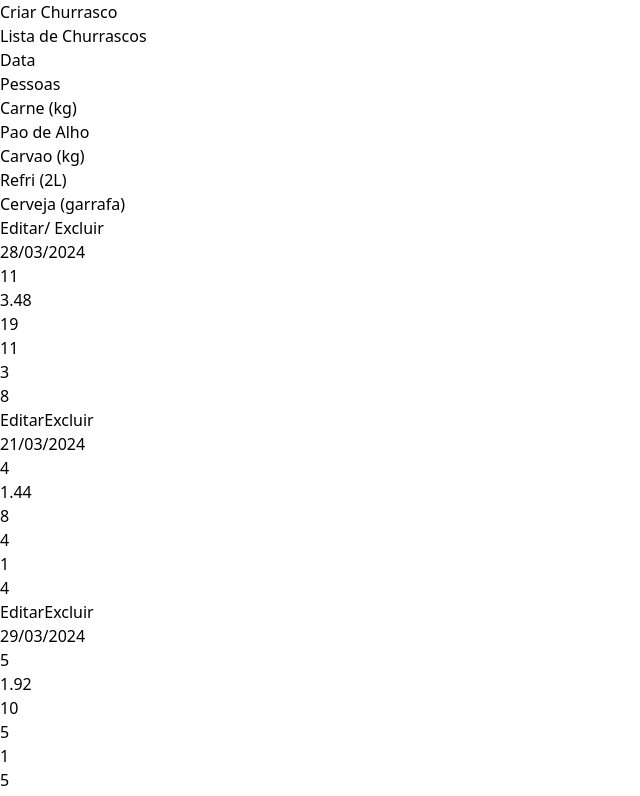
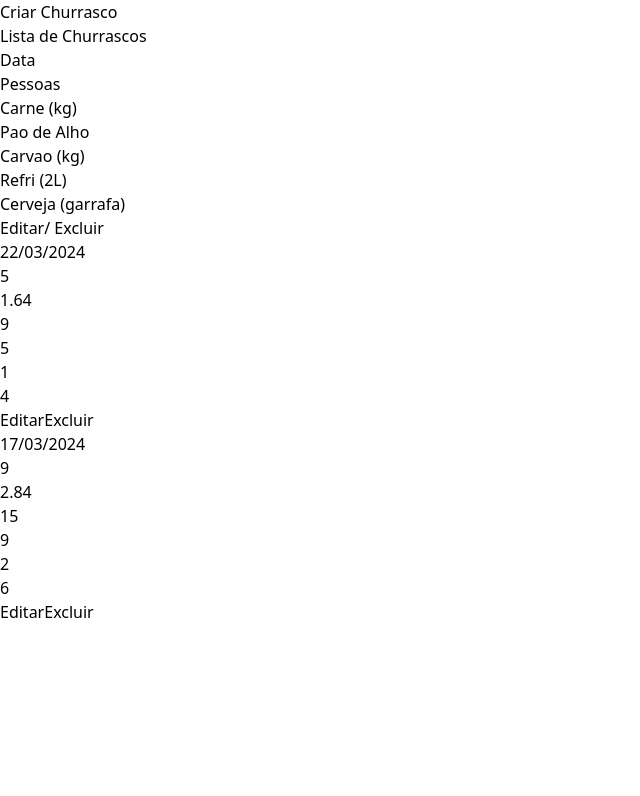
Before and after one commit to HaralanS/churrascometro-react, a React (Vite) app: page / in a window 1280 px wide. Shown: the top 796 px of the page, without its empty margins (0-640 px from the left). Built offline with nearby package versions, Linux system fonts and the light colour scheme; data requests are answered from the project's data file.

Commit message:
interface IChurrasco added

```diff
--- a/db/db.json
+++ b/db/db.json
@@ -1,46 +1,30 @@
 {
   "churrascos": [
     {
-      "id": "R19YOKMDMMRMTVyno3Rsd",
-      "data": "2024-03-28T03:00:00.000Z",
-      "homens": 4,
-      "mulheres": 4,
-      "criancas": 3
+      "id": "KXotebsREpmU3XULRucwI",
+      "carne": 1.64,
+      "paoDeAlho": 9,
+      "refri": 1,
+      "cerveja": 4,
+      "carvao": 5,
+      "pessoas": 5,
+      "criancas": 1,
+      "mulheres": 2,
+      "homens": 2,
+      "data": "2024-03-22T03:00:00.000Z"
     },
     {
-      "id": "mYmKbwPXi6lZWgBNElbOa",
-      "data": "2024-03-21T03:00:00.000Z",
-      "homens": 2,
+      "id": "meSeSqE8G5-8kUO5dnpz_",
+      "carne": 2.8400000000000003,
+      "paoDeAlho": 15,
+      "refri": 2,
+      "cerveja": 6,
+      "carvao": 9,
+      "pessoas": 9,
+      "criancas": 3,
       "mulheres": 2,
-      "criancas": 0
-    },
-    {
-      "id": "33jPBBVYfkNRo39uKRn2t",
-      "data": "2024-03-29T03:00:00.000Z",
       "homens": 4,
-      "mulheres": 1,
-      "criancas": 0
-    },
-    {
-      "id": "53EtUnABMpSk5OyxLvFVm",
-      "data": "2024-03-21T03:00:00.000Z",
-      "homens": 2,
-      "mulheres": 3,
-      "criancas": 1
-    },
-    {
-      "id": "tbKcqZAK9FrPKJTnQtahe",
-      "data": "2024-03-15T03:00:00.000Z",
-      "homens": 4,
-      "mulheres": 4,
-      "criancas": 2
-    },
-    {
-      "id": "C_d58uw6r8NligSQg6AIE",
-      "data": "2024-03-22T03:00:00.000Z",
-      "homens": 5,
-      "mulheres": 5,
-      "criancas": 1
+      "data": "2024-03-17T03:00:00.000Z"
     }
   ]
 }
--- a/src/components/Churrasco/Churrasco.tsx
+++ b/src/components/Churrasco/Churrasco.tsx
@@ -2,30 +2,31 @@ import ItemChurars from "./components/ItemChurras";
 import ButtonItem from "./components/ButtonItem";
 import ItemData from "./components/ItemData";
 import { memo } from 'react';
+import { IChurrasco } from "../../interfaces/ChurrascoResponse.interface";
+
 
 interface Props {
-  mulheres:number;
-  homens: number;
-  criancas: number;
+  carne: number;
+  paoDeAlho: number;
+  carvao: number;
+  refri: number;
+  cerveja: number;
+  pessoas: number;
   data: Date;
-  editar: void;
-  deleta: void;
+  editar: () => void;
+  deleta: () => void;
 }
 
-const Churrasco = memo(function Churrasco({homens, mulheres, criancas, data, editar, deleta}: Props) {
-  let soma = homens + mulheres + criancas;
-  let carne = (homens * 0.4) + (mulheres * 0.32) + (criancas * 0.2);
-  let paoDeAlho = (homens * 2) + (mulheres * 2) + (criancas);
-  let refri = Math.ceil(soma / 5);
-  let cerveja = (homens + mulheres)
+const Churrasco = memo(function Churrasco({ data, editar, deleta, carne, carvao, refri, cerveja, paoDeAlho, pessoas}: Props) {
+
   return (
     <div className="flex justify-between p-2">
       <ItemData item={data} classe={"w-[10%]"} />
       {/* <ItemChurars item={props.data} classe={"w-[10%]"} /> */}
-      <ItemChurars item={soma} classe={"w-[10%]"}/>
+      <ItemChurars item={pessoas} classe={"w-[10%]"}/>
       <ItemChurars item={carne.toFixed(2)} classe={"w-[13%]"} />
       <ItemChurars item={paoDeAlho} classe={"w-[13%]"}/>
-      <ItemChurars item={soma} classe={"w-[13%]"}/>
+      <ItemChurars item={carvao} classe={"w-[13%]"}/>
       <ItemChurars item={refri} classe={"w-[13%]"}/>
       <ItemChurars item={cerveja}classe={"w-[13%]"}/>
       <div className="w-[15%] flex justify-around flex-wrap gap-1">
--- a/src/pages/EditarChurras.tsx
+++ b/src/pages/EditarChurras.tsx
@@ -25,7 +25,7 @@ const schema = yup.object({
 
 export default function EditChurras() {
   const location = useLocation();
-  const churrasco = location.state.ref;
+  const churrasco = location.state.id;
 
   const {
     register,
--- a/src/pages/FormChurras.tsx
+++ b/src/pages/FormChurras.tsx
@@ -37,8 +37,16 @@ export default function FormChurras() {
 
   const navigate = useNavigate();
 
+
+
   const onSubmitThis = (data: Inputs ) => {
-    const post = postChurras(nanoid(), data).then(() => navigate('/'))
+    const criancas = data.criancas || 0;
+    const soma = data.homens + data.mulheres + criancas;
+    const carne = (data.homens * 0.4) + (data.mulheres * 0.32) + (criancas * 0.2);
+    const paoDeAlho = (data.homens * 2) + (data.mulheres * 2) + (criancas);
+    const refri = Math.ceil(soma / 5);
+    const cerveja = (data.homens + data.mulheres)
+    postChurras({id: nanoid(), carne, paoDeAlho, refri, cerveja, carvao:soma, pessoas: soma, ...data}).then(() => navigate('/'))
     reset();
     console.log(data);
     console.log(errors);
--- a/src/pages/Home.tsx
+++ b/src/pages/Home.tsx
@@ -2,27 +2,24 @@ import Navbar from "../components/Navbar/Navbar"
 import Churrasco from "../components/Churrasco/Churrasco"
 import { useState, useEffect } from "react"
 import { useNavigate } from "react-router-dom"
-import axios from "axios";
-import { excluir, getChurras, postChurras } from "../services/axios.service";
+import { excluir, getChurras } from "../services/axios.service";
+import { IChurrasco } from "../interfaces/ChurrascoResponse.interface";
 
 export default function Home() {
   const navigate = useNavigate();
-  const [lista, setLista] = useState<any[]>([])
+  const [lista, setLista] = useState<IChurrasco[]>([])
   const [loading, setLoading] = useState(true)
 
-  const deletar =  (ref:string) => {
-    // axios.delete(`http://localhost:3000/churrascos/${ref}`).then(() => getChurras());
-    const del =  excluir(ref).then(() => getChurras().then(response => setLista(response.data)).catch(error => console.log(error)).finally( () => setLoading(false) ))
+  const deletar =  (id:string) => {
+    const del =  excluir(id).then(() => getChurras<IChurrasco[]>().then(response => setLista(response.data)).catch(error => console.log(error)).finally( () => setLoading(false) ))
   }
 
-  // const getChurras = () => axios.get("http://localhost:3000/churrascos").then(response => setLista(response.data)).catch(error => console.log(error)).finally( () => setLoading(false) );
   useEffect(() => {
-    getChurras().then(response => setLista(response.data)).catch(error => console.log(error)).finally( () => setLoading(false) );
-
+    getChurras<IChurrasco[]>().then(response => setLista(response.data)).catch(error => console.log(error)).finally( () => setLoading(false) );
   }, []);
 
-  const edit = (ref:any) => {
-    navigate('/editchurras', {state: {ref}})
+  const edit = (id: IChurrasco) => {
+    navigate('/editchurras', {state: {id}})
   }
 
   return (
@@ -41,7 +38,8 @@ export default function Home() {
           <h4 className="w-[15%] bg-slate-200 text-center">Editar/ Excluir</h4>
         </div> }
         <div>
-          {loading ? <h2 className="text-center m-[100px] text-slate-600 font-bold text-4xl">Loading...</h2> : lista.map((e) => <Churrasco key={e.id} data={e.data} homens={e.homens} mulheres={e.mulheres} criancas={e.criancas} deleta={() => deletar(e.id)} editar={() => edit(e)} />)}
+        {/* carne, carvao, refri, cerveja, paoDeAlho, pessoas */}
+          {loading ? <h2 className="text-center m-[100px] text-slate-600 font-bold text-4xl">Loading...</h2> : lista.map((e) => <Churrasco key={e.id} data={e.data} pessoas={e.pessoas} carne={e.carne} carvao={e.carvao} refri={e.refri} cerveja={e.cerveja} paoDeAlho={e.paoDeAlho} deleta={() => deletar(e.id)} editar={() => edit(e)} />)}
         </div>
 
       </div>
--- a/src/services/axios.service.ts
+++ b/src/services/axios.service.ts
@@ -1,10 +1,12 @@
 import axios, { AxiosResponse } from 'axios';
+import { IChurrasco } from '../interfaces/ChurrascoResponse.interface';
+
 
 const BASE_URL = 'http://localhost:3000/churrascos/';
 
 
-export const postChurras = (ref:any, data: any) => {
-  return axios.post(BASE_URL, ({id: ref,data:data.data, homens: Number(data.homens), mulheres: Number(data.mulheres), criancas: Number(data.criancas)}))
+export const postChurras = <T>( data:IChurrasco): Promise<AxiosResponse<T, any>> => {
+  return axios.post(BASE_URL, (data))
 }
 
 export const getChurras = async <T>(): Promise<AxiosResponse<T, any>> => {
```
Also changed, not shown: src/interfaces/ChurrascoResponse.interface.ts (+11 -4 lines).
